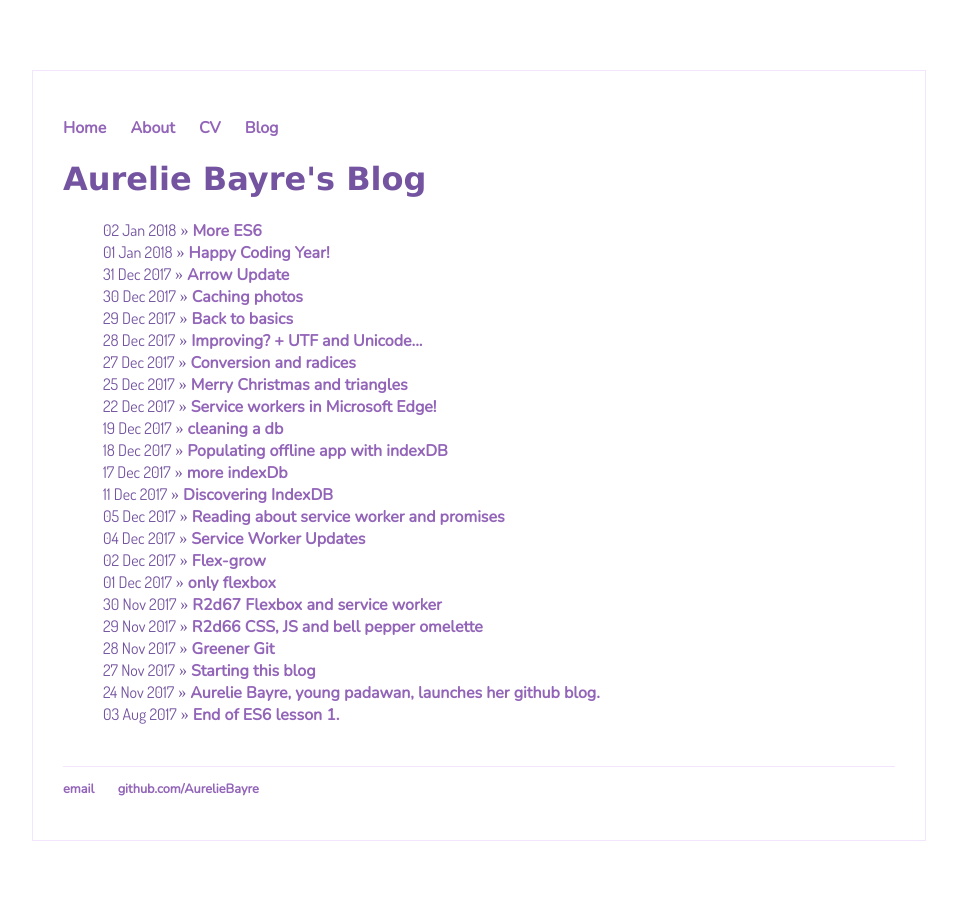
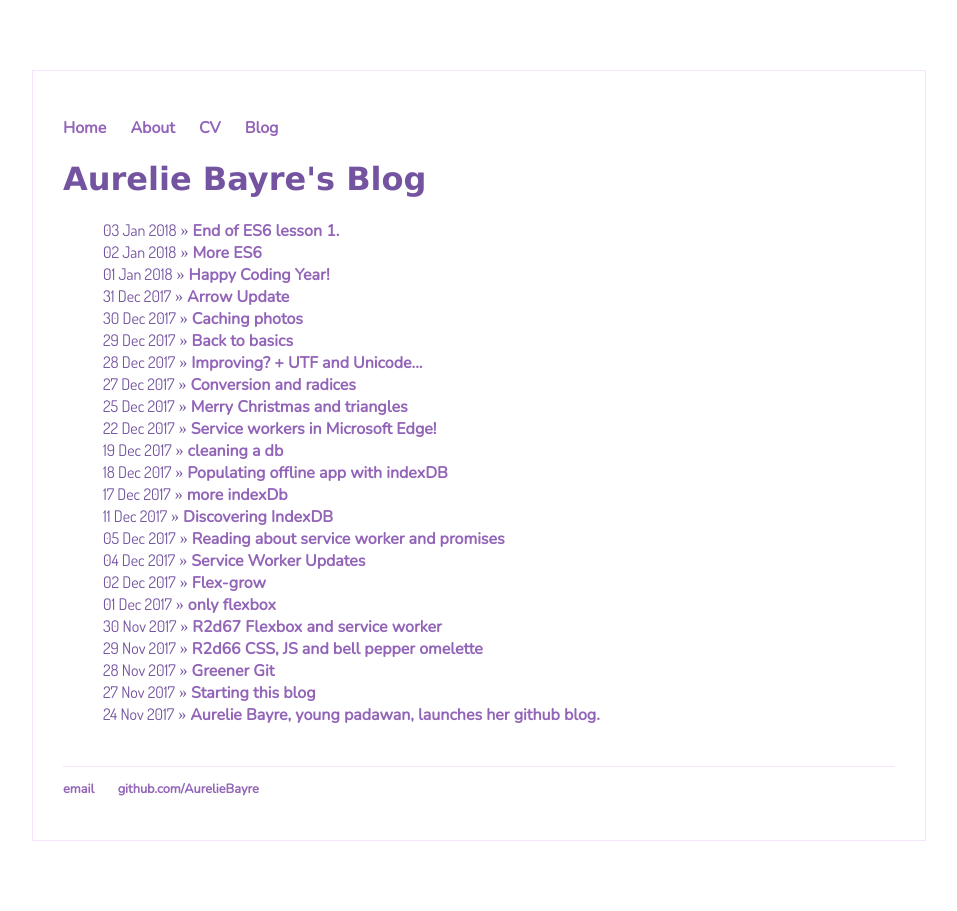
Before and after one commit to AurelieBayre/aurelieBayre.github.io, a Jekyll site: the page built from blog/index.html, in a window 1280 px wide. Shown: the whole page, without its empty margins (161-1118 px from the left). Built offline with Jekyll 4.4.1, drawn with Linux system fonts in a browser that asks for light colours.

Commit message:
Update 2018-01-03-end-of-es6-lesson1.md

```diff
--- a/_posts/2018-01-03-end-of-es6-lesson1.md
+++ b/_posts/2018-01-03-end-of-es6-lesson1.md
@@ -1,7 +1,7 @@
 ---
 layout: post
 title: End of ES6 lesson 1.
-date: 2017-08-03
+date: 2018-01-03
 ---
 
 ## Grrrr!!!
```
